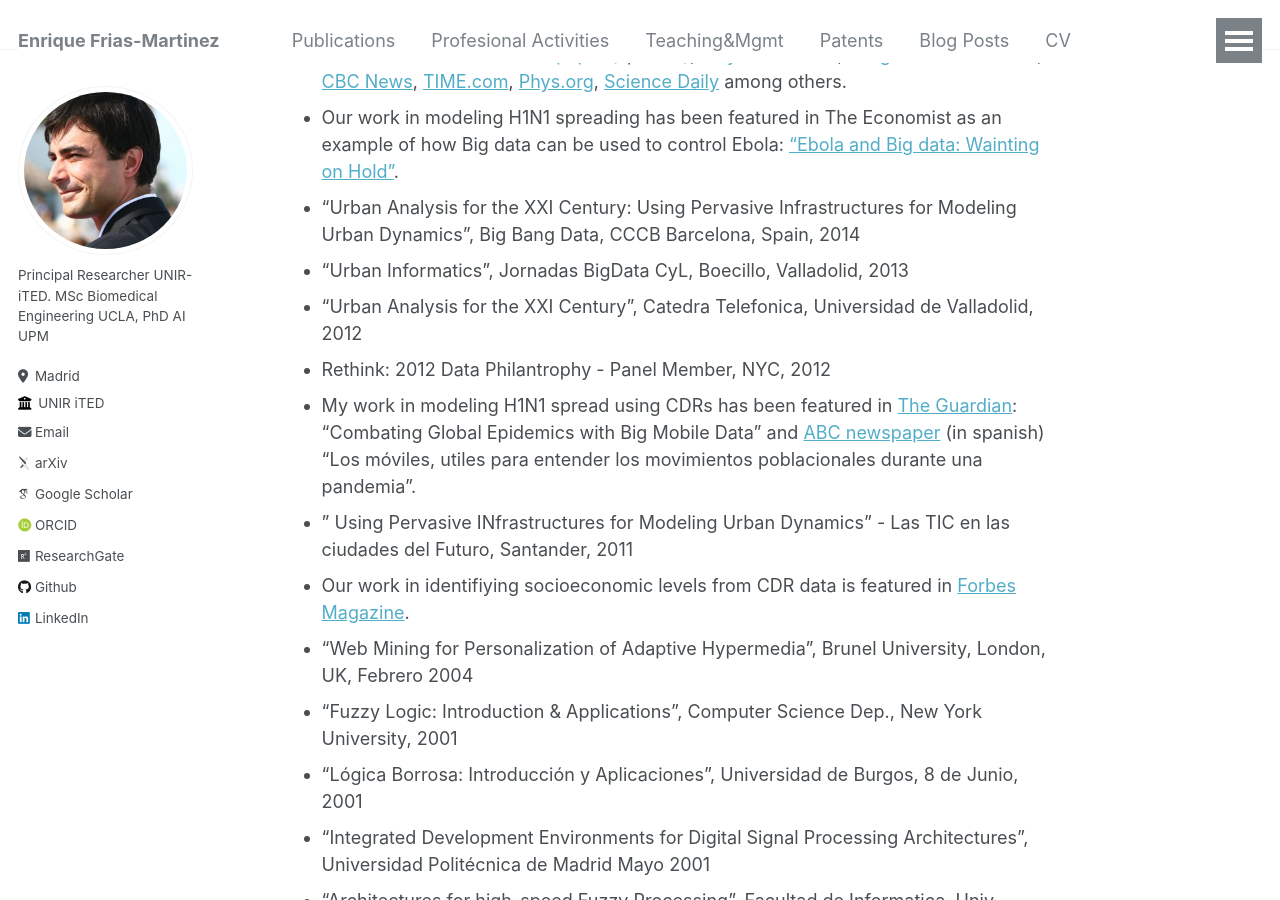
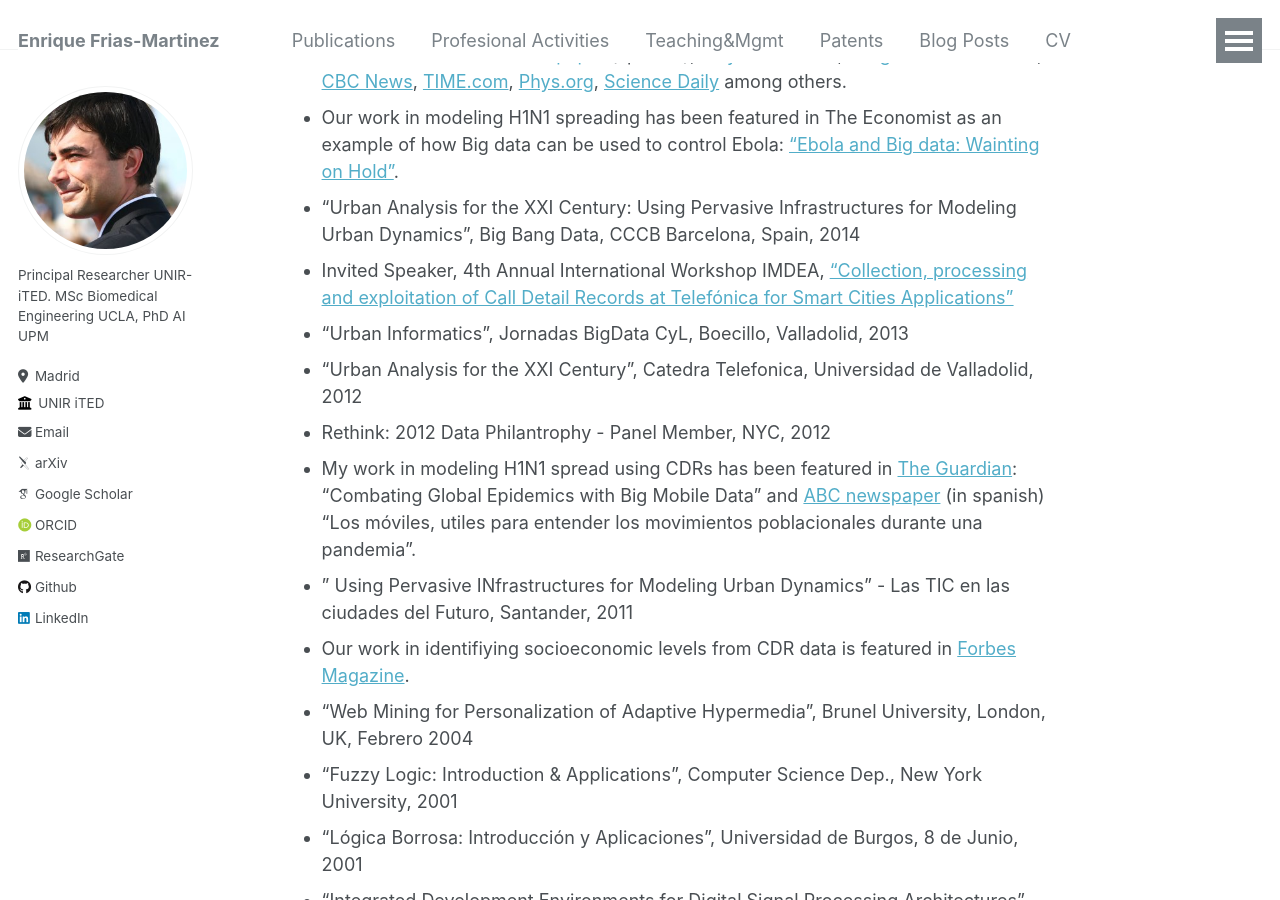
Before and after one commit to ENriqueFRiasM/enriquefriasm.github.io, a Jekyll site: the page built from _pages/markdown.md, in a window 1280 px wide and 900 px high, scrolled down 888 px. Built offline with Jekyll 4.4.1, drawn with Linux system fonts in a browser that asks for light colours; some web fonts are replaced.

Commit message:
Update markdown.md

```diff
--- a/_pages/markdown.md
+++ b/_pages/markdown.md
@@ -19,6 +19,8 @@ redirect_from:
 *  My paper "Spectral Clustering for Sensing Urban Land Use using Twitter Activity" has been featured in [ABC Newspaper](https://www.abc.es/tecnologia/redes/20141229/abci-tuitea-ciudad-marcha-201412291547.html) (spanish), [Muy Interesante](https://www.muyinteresante.com/tecnologia/3525.html), [﻿﻿Vanguardia de Mexico﻿](https://vanguardia.com.mx/tech/2628117-todo-lo-que-podran-saber-de-ti-cuando-escribas-un-tuit-PNVG2628117), [CBC News](https://www.cbc.ca/news/science/twitter-can-improve-urban-planning-1.2885615), [TIME.com](https://time.com/3650317/tweeting-partying-urban-planning/), [Phys.org](https://phys.org/news/2014-12-tweet-party-urban.html), [Science Daily](https://www.sciencedaily.com/releases/2014/12/141229081755.htm) among others.
 *  Our work in modeling H1N1 spreading has been featured in The Economist as an example of how Big data can be used to control Ebola: ["Ebola and Big data: Wainting on Hold"](https://www.economist.com/science-and-technology/2014/10/27/waiting-on-hold).
 * "Urban Analysis for the XXI Century: Using Pervasive Infrastructures for Modeling Urban Dynamics", Big Bang Data, CCCB Barcelona, Spain, 2014
+* Invited Speaker, 4th Annual International Workshop IMDEA, ["Collection, processing and exploitation of Call Detail Records at Telefónica for
+Smart Cities Applications"](Netwotkshttps://events.networks.imdea.org/content/workshop-2012/invited-speakers.html)
 * "Urban Informatics", Jornadas BigData CyL, Boecillo, Valladolid, 2013
 * "Urban Analysis for the XXI Century", Catedra Telefonica, Universidad de Valladolid, 2012
 * Rethink: 2012 Data Philantrophy - Panel Member, NYC, 2012
```
